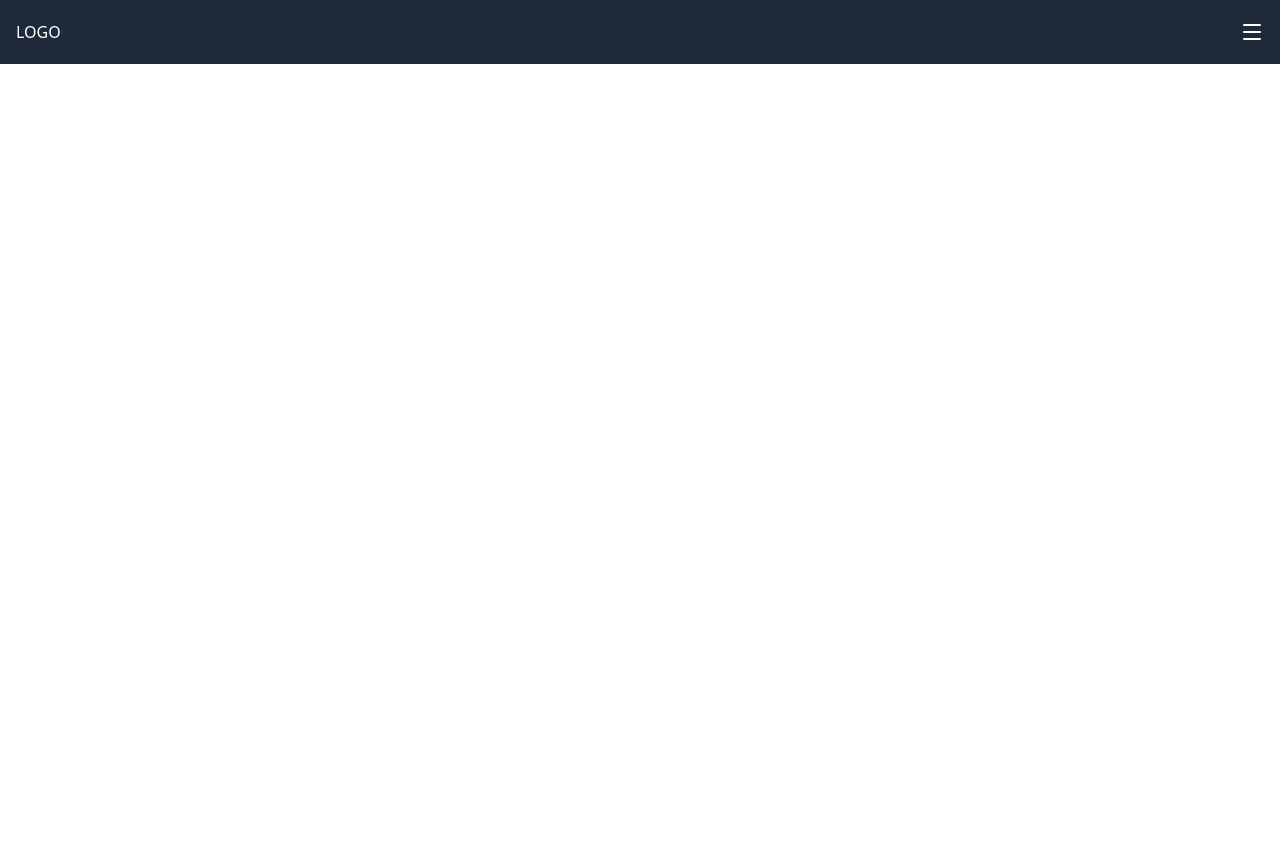
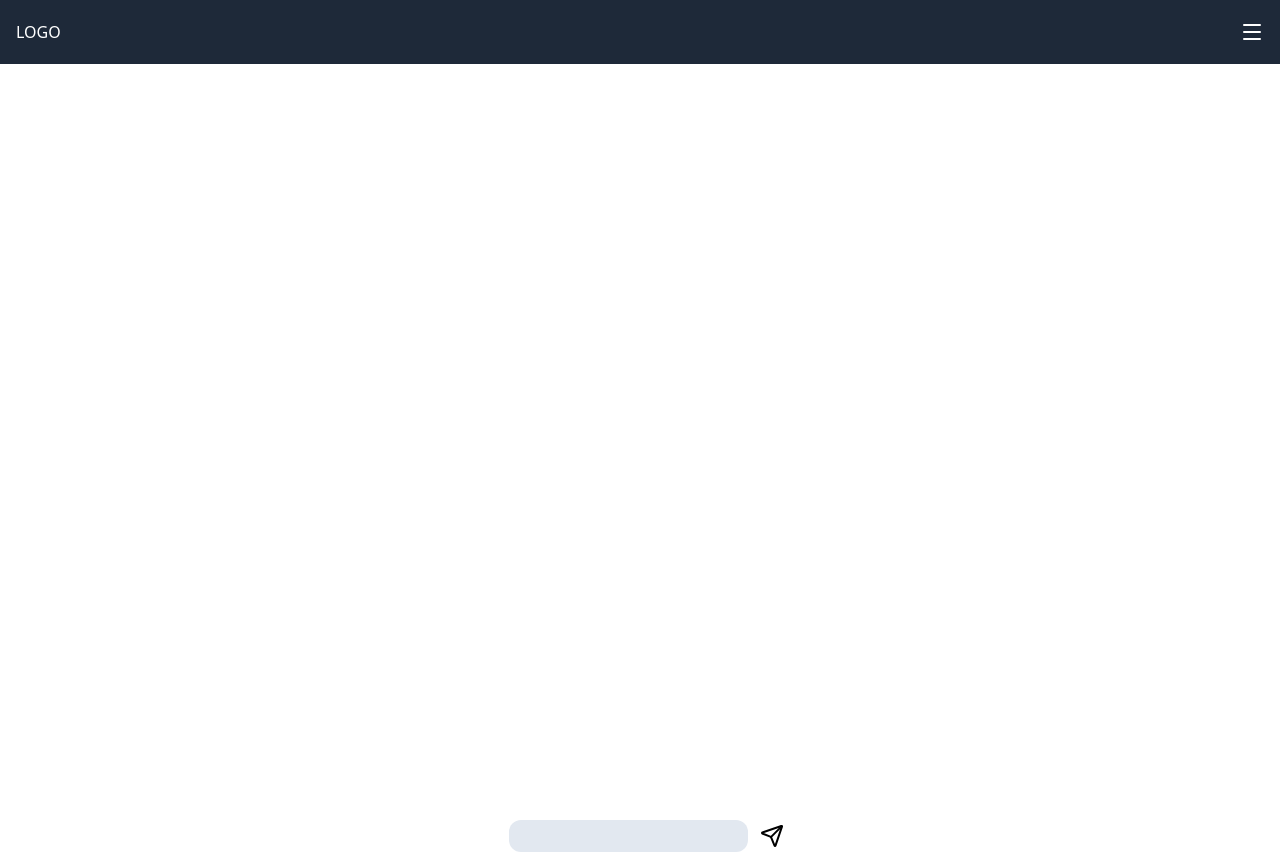
Before and after one commit to boomer934/voice-chat, a Next.js app: page / in a window 1280 px wide. Before the commit the page ends 800 px from the top, so only its background shows below. Built offline with nearby package versions, Linux system fonts and the light colour scheme.

Commit message:
search bar solo frontend creata

```diff
--- /dev/null
+++ b/src/app/(components)/SearchBar.tsx
@@ -0,0 +1,11 @@
+"use client"
+import React from 'react'
+import { SendIcon } from 'lucide-react'
+export default function SearchBar() {
+  return (
+    <div className='flex flex-row'>
+        <input type="text" name="search" className='bg-slate-200 rounded-xl m-3 p-1 outline-none'/>
+        <button type="submit"><SendIcon /></button>
+    </div>
+  )
+}
--- a/src/app/globals.css
+++ b/src/app/globals.css
@@ -1,4 +1,9 @@
 @import "tailwindcss";
+
+
+html, body {
+  height: 100%;
+}
 
 .slide-in{
   animation: slide-in 0.2s ease-in forwards;
--- a/src/app/page.tsx
+++ b/src/app/page.tsx
@@ -1,8 +1,11 @@
 import Image from "next/image";
+import SearchBar from "./(components)/SearchBar";
 
 export default function Home() {
   return (
-    <>
-    </>
+    <main
+    className="flex flex-row justify-center h-screen items-end">
+      <SearchBar/>
+    </main>
   );
 }
```
